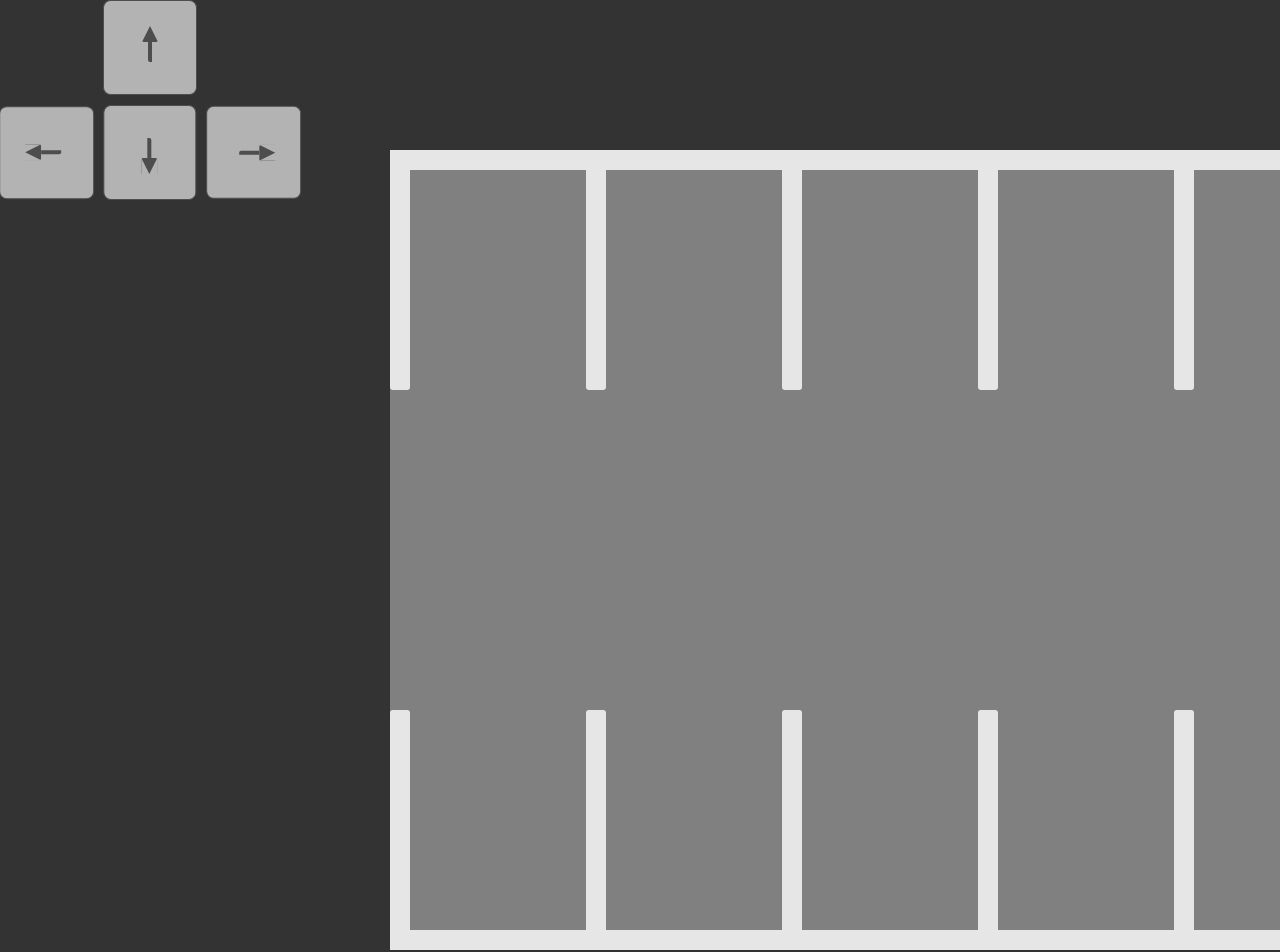
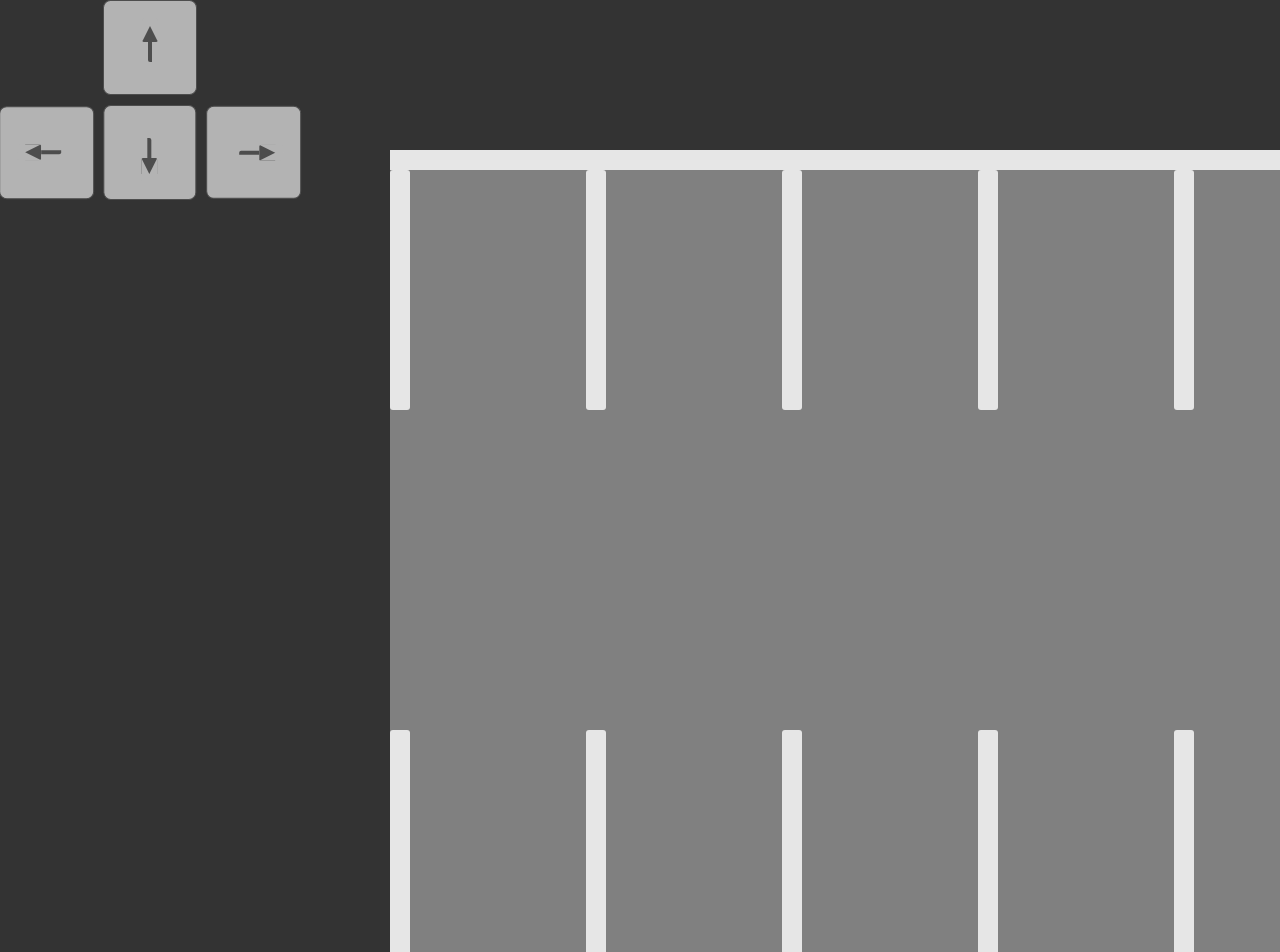
Before and after one commit to christianambukita/parking-simulator, a React (Create React App) app: page / in a window 1280 px wide. Shown: the top 952 px of the page. Built offline with nearby package versions, Linux system fonts and the light colour scheme.

Commit message:
Optimize code

```diff
--- a/src/components/Car.js
+++ b/src/components/Car.js
@@ -161,7 +161,7 @@ export default function Car() {
 		const box = carRef.current.getBoundingClientRect();
 		const { top, bottom, left, right } = box;
 		dispatch(setCarPosition({ top, bottom, left, right }));
-	}, [carPosition]);
+	}, [carPosition, dispatch]);
 
 	return (
 		<>
--- a/src/components/ParkingSlots.js
+++ b/src/components/ParkingSlots.js
@@ -1,7 +1,8 @@
 import React, { useEffect, useRef } from 'react';
+import { useSelector } from 'react-redux';
 import { useDispatch } from 'react-redux';
 import '../css/ParkingSlots.css';
-import { setSlotsPositions } from './redux/SceneSlice';
+import { selectParked, setSlotsPositions } from './redux/SceneSlice';
 
 let initialState = {};
 for (let i = 0; i < 10; i++) {
@@ -10,6 +11,7 @@ for (let i = 0; i < 10; i++) {
 
 export default function ParkingSlots() {
 	const dispatch = useDispatch();
+	const { payload: carParked } = useSelector(selectParked);
 	const slotRefs = {
 		0: useRef(null),
 		1: useRef(null),
@@ -32,41 +34,40 @@ export default function ParkingSlots() {
 		});
 		dispatch(setSlotsPositions(newPositions));
 	}
+
 	useEffect(() => {
 		getSlotsPositions();
-		//console.log(window.scrollY);
+		window.addEventListener('scroll', getSlotsPositions);
+		window.addEventListener('resize', getSlotsPositions);
+		return () => {
+			window.removeEventListener('scroll', getSlotsPositions);
+			window.removeEventListener('resize', getSlotsPositions);
+		};
+		// eslint-disable-next-line react-hooks/exhaustive-deps
 	}, []);
 
+	function toParkingSlots(array) {
+		return array.map((index) => (
+			<div className='flex-container' key={`p-${index}`}>
+				<div
+					ref={slotRefs[index]}
+					className={`slot${
+						carParked && carParked[index] ? ' parked' : ''
+					}`}></div>
+				<div className='slot-line'></div>
+			</div>
+		));
+	}
 	return (
 		<div className='parking-slots flex-container'>
-			<div className='endline'></div>
 			<div className='parking-slots-container flex-container'>
 				<div className='slot-line'></div>
-				<div ref={slotRefs[0]} className='slot'></div>
-				<div className='slot-line'></div>
-				<div ref={slotRefs[1]} className='slot'></div>
-				<div className='slot-line'></div>
-				<div ref={slotRefs[2]} className='slot'></div>
-				<div className='slot-line'></div>
-				<div ref={slotRefs[3]} className='slot'></div>
-				<div className='slot-line'></div>
-				<div ref={slotRefs[4]} className='slot'></div>
-				<div className='slot-line'></div>
+				{toParkingSlots([0, 1, 2, 3, 4])}
 			</div>
 			<div className='parking-slots-container flex-container'>
 				<div className='slot-line'></div>
-				<div ref={slotRefs[5]} className='slot'></div>
-				<div className='slot-line'></div>
-				<div ref={slotRefs[6]} className='slot'></div>
-				<div className='slot-line'></div>
-				<div ref={slotRefs[7]} className='slot'></div>
-				<div className='slot-line'></div>
-				<div ref={slotRefs[8]} className='slot'></div>
-				<div className='slot-line'></div>
-				<div ref={slotRefs[9]} className='slot'></div>
-				<div className='slot-line'></div>
+				{toParkingSlots([5, 6, 7, 8, 9])}
 			</div>
-			<div className='endline bottom-line'></div>
 		</div>
 	);
 }
--- a/src/components/Scene.js
+++ b/src/components/Scene.js
@@ -12,6 +12,7 @@ export default function Scene() {
 	const { payload: slotsPositions } = useSelector(selectSlots);
 	const dispatch = useDispatch();
 
+	useEffect(() => {
 		function isCarParked() {
 			const { left, right, top, bottom } = carPosition;
 			let carParkedState = {};
@@ -27,11 +28,10 @@ export default function Scene() {
 			});
 			dispatch(setParked(carParkedState));
 		}
-	useEffect(() => {
 		if (carPosition && slotsPositions) {
 			isCarParked();
 		}
-	}, [carPosition]);
+	}, [carPosition, dispatch, slotsPositions]);
 
 	return (
 		<div className='scene-container flex-container'>
--- a/src/components/redux/SceneSlice.js
+++ b/src/components/redux/SceneSlice.js
@@ -2,7 +2,18 @@ import { createSlice } from '@reduxjs/toolkit';
 const initialState = {
 	carPosition: {},
 	slotsPositions: {},
-	carParked: undefined,
+	carParked: {
+		0: false,
+		1: false,
+		2: false,
+		3: false,
+		4: false,
+		5: false,
+		6: false,
+		7: false,
+		8: false,
+		9: false,
+	},
 };
 
 export const sceneSlice = createSlice({
--- a/src/css/ParkingSlots.css
+++ b/src/css/ParkingSlots.css
@@ -5,7 +5,8 @@
 	--slot-height: 240px;
 	--slots-count: 5;
 	--slot-width: calc(
-		var(--parking-width) / var(--slots-count) - var(--slot-line-width)
+		(var(--parking-width) - var(--slot-line-width)) / var(--slots-count) -
+			var(--slot-line-width)
 	);
 	height: 800px;
 	width: 1000px;
@@ -14,6 +15,7 @@
 	flex-direction: column;
 	justify-content: space-between;
 	position: relative;
+	border-block: var(--slot-line-width) solid var(--road-line);
 }
 .parking-slots-container {
 	width: 100%;
@@ -41,3 +43,8 @@
 	width: var(--slot-width);
 	height: var(--slot-height);
 }
+
+.parked {
+	box-sizing: border-box;
+	border: 15px solid hsla(100, 50%, 50%, 0.5);
+}
```
Lines whose indentation alone changed are shown as unchanged.
